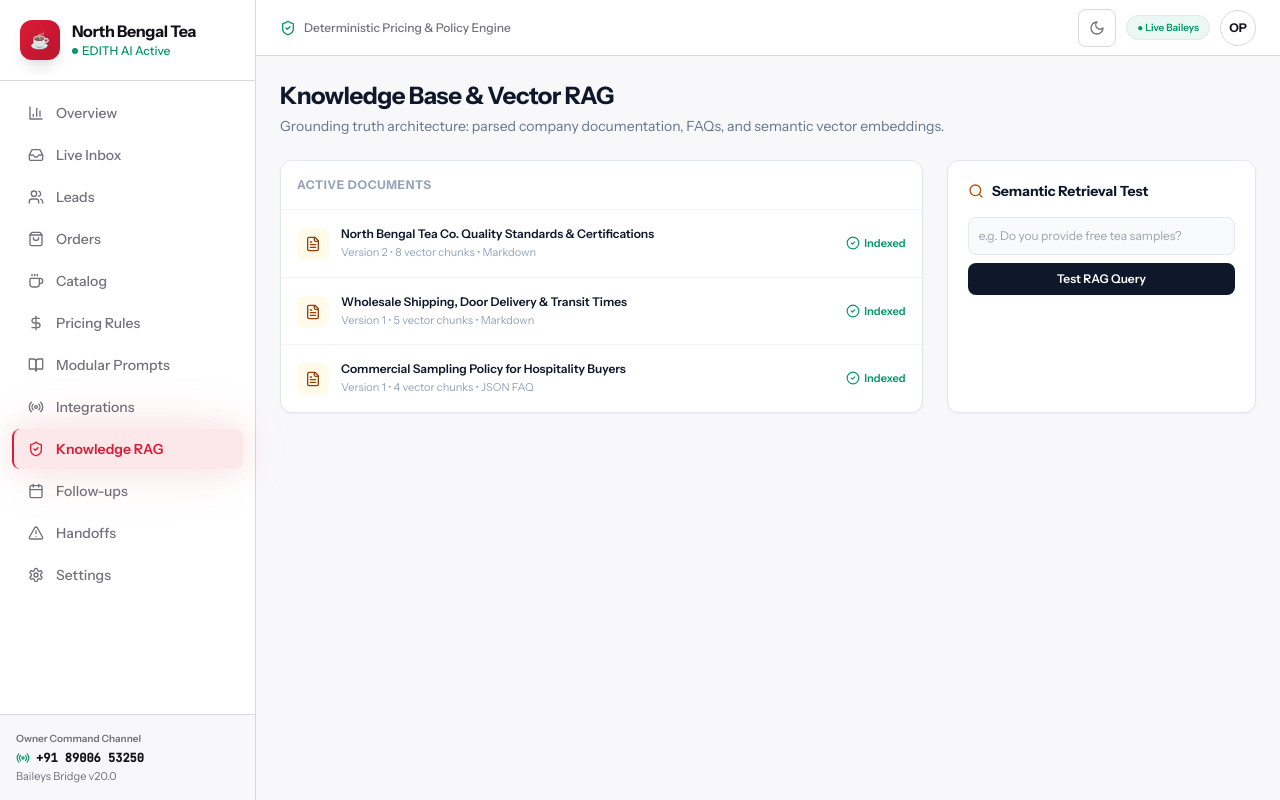
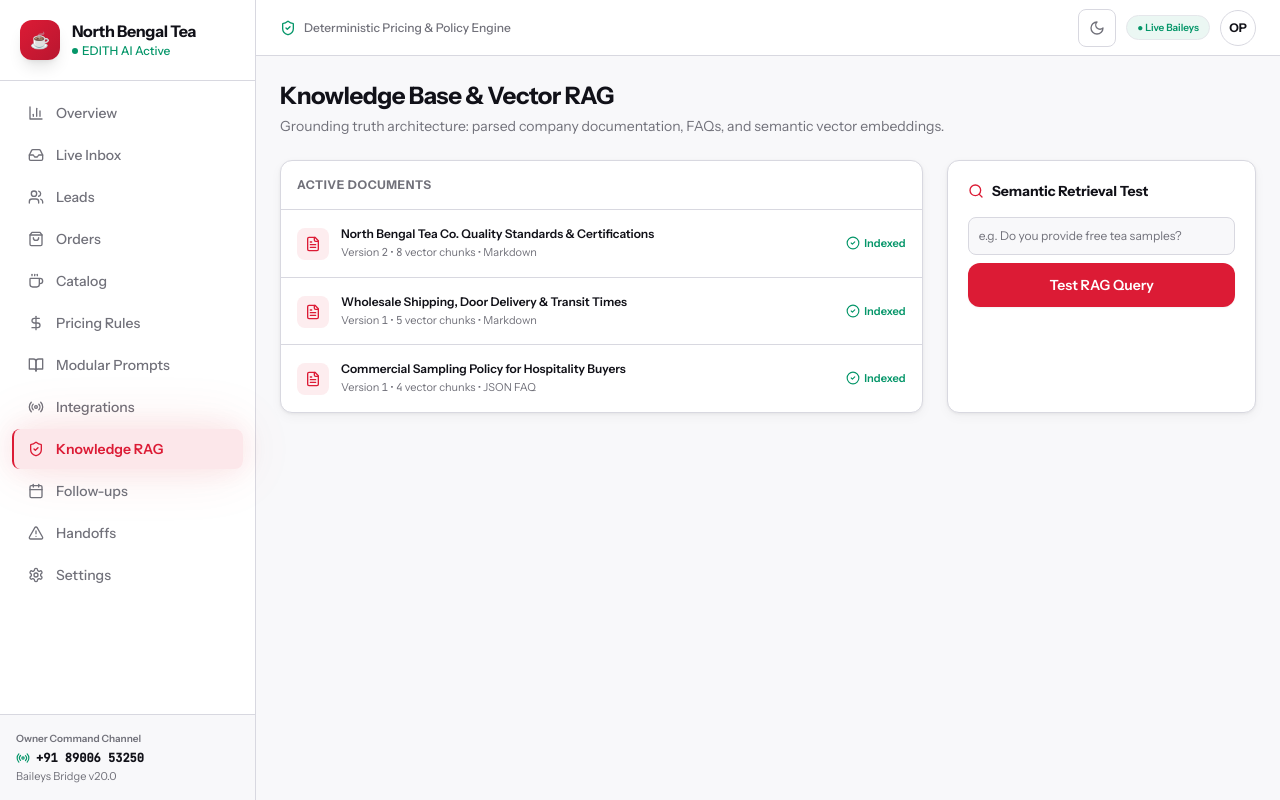
Before and after one commit to naborajs/wb-agent, a Next.js app in the folder dashboard/: page /knowledge in a window 1280 px wide. Built offline with nearby package versions, Linux system fonts and the light colour scheme.

Commit message:
design(knowledge): migrate Knowledge RAG page to token system, add dark mode support

```diff
--- a/dashboard/app/knowledge/page.tsx
+++ b/dashboard/app/knowledge/page.tsx
@@ -55,36 +55,39 @@
   return (
     <div className="space-y-6 max-w-7xl mx-auto">
       <div>
-        <h2 className="text-2xl font-bold tracking-tight text-slate-900">Knowledge Base & Vector RAG</h2>
-        <p className="text-sm text-slate-500 mt-1">
+        <h2 className="text-2xl font-bold tracking-tight text-[var(--ed-text-primary)]">Knowledge Base & Vector RAG</h2>
+        <p className="text-sm text-[var(--ed-text-muted)] mt-1">
           Grounding truth architecture: parsed company documentation, FAQs, and semantic vector embeddings.
         </p>
       </div>
 
       <div className="grid grid-cols-1 lg:grid-cols-3 gap-6">
         {/* Document Ingestion Table */}
-        <div className="lg:col-span-2 bg-white rounded-xl border border-slate-200 shadow-sm overflow-hidden">
-          <div className="p-4 border-b border-slate-100 flex justify-between items-center">
-            <span className="font-bold text-xs uppercase tracking-wider text-slate-400">
+        <div className="lg:col-span-2 ed-panel rounded-xl overflow-hidden">
+          <div className="p-4 border-b border-[var(--ed-border)] flex justify-between items-center">
+            <span className="font-bold text-xs uppercase tracking-wider text-[var(--ed-text-muted)]">
               Active Documents
             </span>
           </div>
 
-          <div className="divide-y divide-slate-100">
+          <div className="divide-y divide-[var(--ed-border)]">
             {docs.map((d, idx) => (
-              <div key={idx} className="p-4 flex items-center justify-between hover:bg-slate-50">
+              <div key={idx} className="p-4 flex items-center justify-between hover:bg-[var(--ed-bg)] transition-colors">
                 <div className="flex items-start gap-3">
-                  <div className="p-2 rounded-lg bg-amber-50 text-amber-800 mt-0.5">
+                  <div
+                    className="p-2 rounded-lg text-[var(--ed-accent)] mt-0.5"
+                    style={{ background: "color-mix(in srgb, var(--ed-accent) 8%, transparent)" }}
+                  >
                     <FileText className="w-4 h-4" />
                   </div>
                   <div>
-                    <h4 className="font-semibold text-xs text-slate-900">{d.title}</h4>
-                    <div className="text-[11px] text-slate-400 mt-0.5">
-                      Version {d.version} • {d.chunks} vector chunks • {d.type}
+                    <h4 className="font-semibold text-xs text-[var(--ed-text-primary)]">{d.title}</h4>
+                    <div className="text-[11px] text-[var(--ed-text-muted)] mt-0.5">
+                      Version <span className="font-data">{d.version}</span> • <span className="font-data">{d.chunks}</span> vector chunks • {d.type}
                     </div>
                   </div>
                 </div>
-                <span className="inline-flex items-center gap-1 text-[11px] font-semibold text-emerald-600">
+                <span className="inline-flex items-center gap-1 text-[11px] font-semibold text-[var(--ed-success)]">
                   <CheckCircle2 className="w-3.5 h-3.5" /> Indexed
                 </span>
               </div>
@@ -93,9 +96,9 @@
         </div>
 
         {/* Semantic Vector Search Tester */}
-        <div className="p-5 bg-white rounded-xl border border-slate-200 shadow-sm space-y-4">
-          <div className="font-bold text-slate-900 text-sm flex items-center gap-2">
-            <Search className="w-4 h-4 text-amber-700" />
+        <div className="p-5 ed-panel rounded-xl space-y-4">
+          <div className="font-bold text-[var(--ed-text-primary)] text-sm flex items-center gap-2">
+            <Search className="w-4 h-4 text-[var(--ed-accent)]" />
             Semantic Retrieval Test
           </div>
 
@@ -106,11 +109,13 @@
               value={query}
               onChange={(e) => setQuery(e.target.value)}
               onKeyDown={(e) => e.key === "Enter" && handleSearch()}
-              className="w-full p-2.5 bg-slate-50 border border-slate-200 rounded-lg text-slate-900 focus:outline-none"
+              className="w-full p-2.5 border border-[var(--ed-border)] rounded-lg text-[var(--ed-text-primary)] placeholder:text-[var(--ed-text-muted)] ed-focus-ring focus:outline-none"
+              style={{ background: "var(--ed-bg)" }}
             />
             <button
               onClick={handleSearch}
-              className="w-full py-2 bg-slate-900 hover:bg-slate-800 text-white rounded-lg font-semibold text-xs transition-colors"
+              className="ed-interactive ed-press ed-focus-ring w-full px-6 py-3 rounded-xl text-sm font-semibold text-white shadow-sm transition-colors flex items-center justify-center"
+              style={{ background: "var(--ed-accent)", minHeight: "44px" }}
             >
               {searching ? "Searching Vector Space..." : "Test RAG Query"}
             </button>
@@ -118,12 +123,16 @@
 
           <div className="space-y-3 pt-2">
             {results.map((r, idx) => (
-              <div key={idx} className="p-3 bg-slate-50 border border-slate-200/80 rounded-lg text-xs space-y-1">
-                <div className="flex justify-between items-center text-[10px] text-slate-400 font-medium">
+              <div
+                key={idx}
+                className="p-3 border border-[var(--ed-border)] rounded-lg text-xs space-y-1"
+                style={{ background: "var(--ed-bg)" }}
+              >
+                <div className="flex justify-between items-center text-[10px] text-[var(--ed-text-muted)] font-medium">
                   <span>{r.document_title}</span>
-                  <span className="font-bold text-amber-700">Score: {r.similarity_score}</span>
+                  <span className="font-bold text-[var(--ed-accent)] font-data">Score: {r.similarity_score}</span>
                 </div>
-                <div className="text-slate-800 leading-relaxed">{r.content}</div>
+                <div className="text-[var(--ed-text-primary)] leading-relaxed">{r.content}</div>
               </div>
             ))}
           </div>
```
